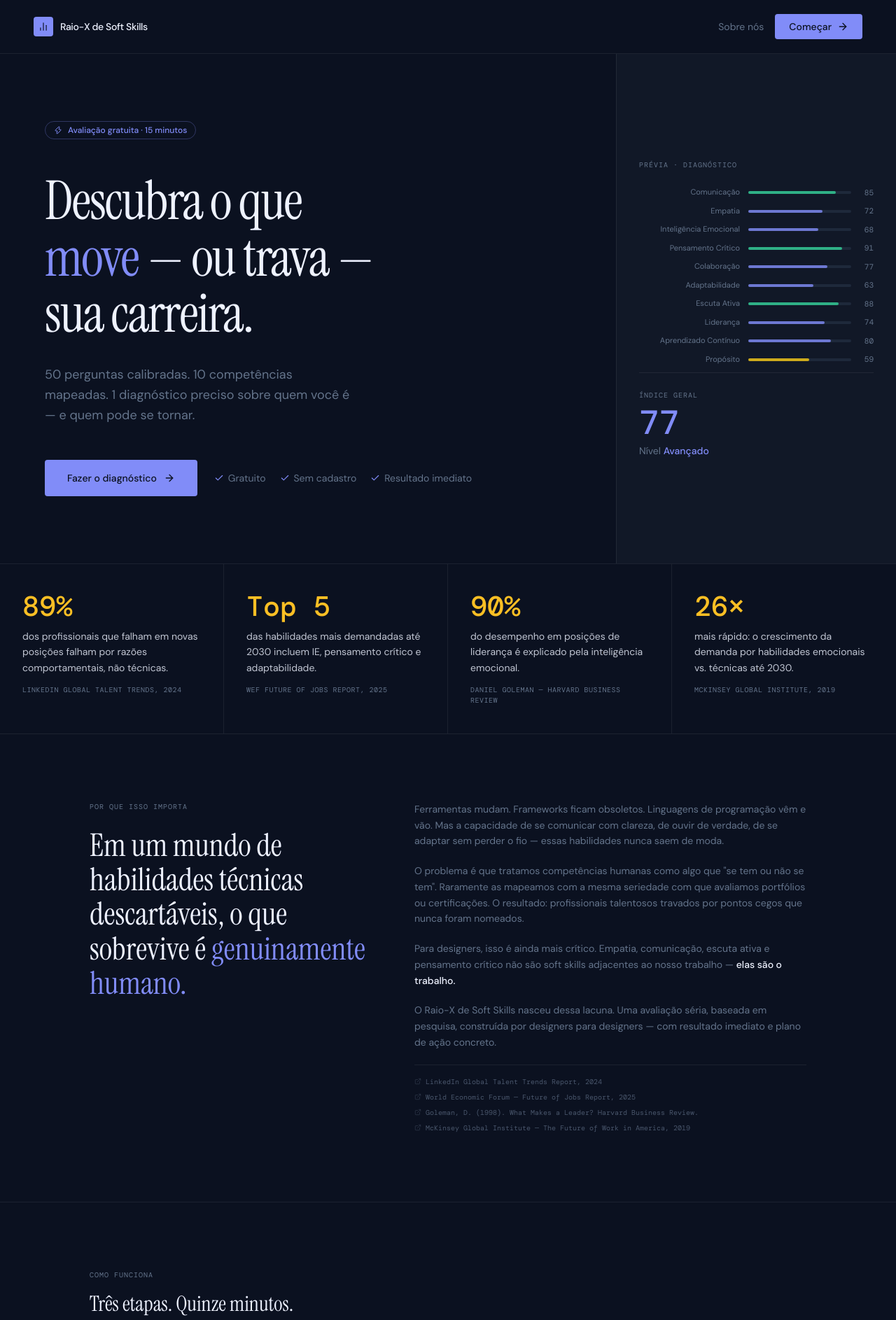
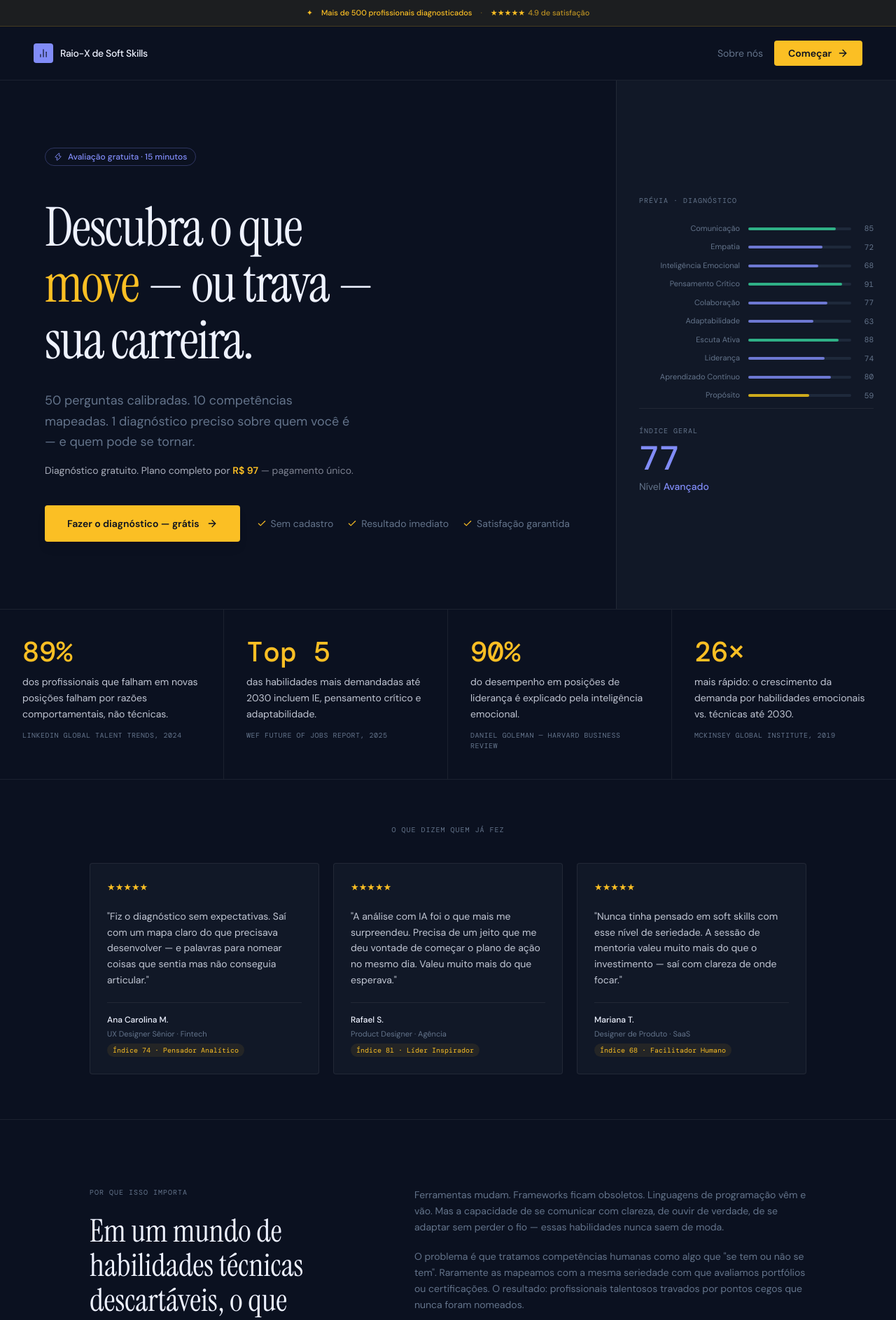
Before and after one commit to naufelpatrick/raio-x-soft-skills-mvp, a React (Vite) app: page / in a window 1280 px wide. Shown: the top 1886 px of the page at 70% size. Built offline with nearby package versions, Linux system fonts and the light colour scheme; a web font is replaced by a local one.

Commit message:
feat: prova social, depoimentos, âmbar nos CTAs, urgência e âncora de preço

```diff
--- a/src/App.jsx
+++ b/src/App.jsx
@@ -122,7 +122,6 @@ function getCrossResults(scores) {
 function exportPDF({ profileData, scores, generalScore, generalLevel, profileName, profileDesc, strengths, opportunities, aiText = "" }) {
   const sorted = [...scores].sort((a, b) => b.score - a.score);
   const year = new Date().getFullYear();
-
   const colorMap = { Inicial: "#ef4444", Emergente: "#f97316", Consistente: "#eab308", Avançado: "#6366f1", Referência: "#10b981" };
 
   const barRows = sorted.map((s) => {
@@ -179,14 +178,8 @@ function exportPDF({ profileData, scores, generalScore, generalLevel, profileNam
   <h2>Pontuação por Competência</h2>
   ${barRows}
   <div style="display:grid;grid-template-columns:1fr 1fr;gap:24px;margin-top:28px;">
-    <div>
-      <h2 style="margin-top:0;">Forças</h2>
-      ${makeList(strengths)}
-    </div>
-    <div>
-      <h2 style="margin-top:0;">Oportunidades</h2>
-      ${makeList(opportunities)}
-    </div>
+    <div><h2 style="margin-top:0;">Forças</h2>${makeList(strengths)}</div>
+    <div><h2 style="margin-top:0;">Oportunidades</h2>${makeList(opportunities)}</div>
   </div>
   ${aiSection}
   <div style="margin-top:40px;border-top:1px solid #e5e7eb;padding-top:16px;">
@@ -229,7 +222,9 @@ function TopNav({ onAbout, onStart, rightSlot }) {
           </button>
         )}
         {rightSlot || (onStart && (
-          <button onClick={onStart} className="flex items-center gap-2 bg-primary text-primary-foreground px-5 py-2 rounded-sm text-sm font-medium hover:opacity-90 transition-opacity">
+          <button onClick={onStart}
+            className="flex items-center gap-2 px-5 py-2 rounded-sm text-sm font-semibold hover:opacity-90 transition-opacity"
+            style={{ backgroundColor: "#FBBF24", color: "#0B1120" }}>
             Começar <ArrowRight className="w-4 h-4" />
           </button>
         ))}
@@ -270,6 +265,30 @@ function PageFooter({ onAbout }) {
 // ─── LANDING ─────────────────────────────────────────────────────────────────
 const DEMO_SCORES = [85, 72, 68, 91, 77, 63, 88, 74, 80, 59];
 
+const TESTIMONIALS = [
+  {
+    name: "Ana Carolina M.",
+    role: "UX Designer Sênior · Fintech",
+    text: "Fiz o diagnóstico sem expectativas. Saí com um mapa claro do que precisava desenvolver — e palavras para nomear coisas que sentia mas não conseguia articular.",
+    score: 74,
+    profile: "Pensador Analítico",
+  },
+  {
+    name: "Rafael S.",
+    role: "Product Designer · Agência",
+    text: "A análise com IA foi o que mais me surpreendeu. Precisa de um jeito que me deu vontade de começar o plano de ação no mesmo dia. Valeu muito mais do que esperava.",
+    score: 81,
+    profile: "Líder Inspirador",
+  },
+  {
+    name: "Mariana T.",
+    role: "Designer de Produto · SaaS",
+    text: "Nunca tinha pensado em soft skills com esse nível de seriedade. A sessão de mentoria valeu muito mais do que o investimento — saí com clareza de onde focar.",
+    score: 68,
+    profile: "Facilitador Humano",
+  },
+];
+
 const RESEARCH_STATS = [
   { value: "89%", label: "dos profissionais que falham em novas posições falham por razões comportamentais, não técnicas.", source: "LinkedIn Global Talent Trends, 2024" },
   { value: "Top 5", label: "das habilidades mais demandadas até 2030 incluem IE, pensamento crítico e adaptabilidade.", source: "WEF Future of Jobs Report, 2025" },
@@ -280,8 +299,19 @@ const RESEARCH_STATS = [
 function Landing({ onStart, onAbout }) {
   return (
     <div className="min-h-screen bg-background text-foreground">
+      {/* ── ANNOUNCEMENT BAR ── */}
+      <div className="flex items-center justify-center gap-3 py-2.5 px-4 text-[11px] font-medium" style={{ backgroundColor: "rgba(251,191,36,0.07)", borderBottom: "1px solid rgba(251,191,36,0.18)", color: "#FBBF24" }}>
+        <span>✦</span>
+        <span>Mais de 500 profissionais diagnosticados</span>
+        <span className="hidden sm:inline opacity-40">·</span>
+        <span className="hidden sm:flex items-center gap-1">
+          <span>★★★★★</span>
+          <span style={{ color: "#FBBF24", opacity: 0.7 }}>4.9 de satisfação</span>
+        </span>
+      </div>
       <TopNav onAbout={onAbout} onStart={onStart} />
 
+      {/* ── HERO ── */}
       <section className="grid grid-cols-1 lg:grid-cols-[1fr_400px] min-h-[90vh] border-b border-border">
         <div className="flex flex-col justify-center px-6 lg:px-16 py-24">
           <div className="inline-flex items-center gap-2 border border-primary/30 text-primary px-3 py-1 rounded-full text-xs font-medium mb-12 w-fit">
@@ -289,20 +319,27 @@ function Landing({ onStart, onAbout }) {
           </div>
           <h1 className="leading-[1.05] mb-8 tracking-tight" style={{ fontFamily: "var(--font-display)", fontSize: "clamp(3rem, 6vw, 5.5rem)" }}>
             Descubra o que<br />
-            <em className="not-italic" style={{ color: "var(--primary)" }}>move</em>
+            <em className="not-italic" style={{ color: "#FBBF24" }}>move</em>
             {" — ou trava —"}<br />
             sua carreira.
           </h1>
-          <p className="text-muted-foreground text-lg leading-relaxed mb-12 max-w-md">
+          <p className="text-muted-foreground text-lg leading-relaxed mb-4 max-w-md">
             50 perguntas calibradas. 10 competências mapeadas. 1 diagnóstico preciso sobre quem você é — e quem pode se tornar.
           </p>
+          <p className="text-sm mb-10 max-w-md">
+            <span className="text-foreground/70">Diagnóstico gratuito. Plano completo por </span>
+            <span className="font-semibold" style={{ color: "#FBBF24" }}>R$ 97</span>
+            <span className="text-foreground/50"> — pagamento único.</span>
+          </p>
           <div className="flex flex-col sm:flex-row items-start sm:items-center gap-6">
-            <button onClick={onStart} className="flex items-center gap-2.5 bg-primary text-primary-foreground px-8 py-4 rounded-sm font-medium hover:opacity-90 transition-opacity text-sm">
-              Fazer o diagnóstico <ArrowRight className="w-4 h-4" />
+            <button onClick={onStart}
+              className="flex items-center gap-2.5 px-8 py-4 rounded-sm font-semibold hover:opacity-90 transition-opacity text-sm shadow-lg"
+              style={{ backgroundColor: "#FBBF24", color: "#0B1120" }}>
+              Fazer o diagnóstico — grátis <ArrowRight className="w-4 h-4" />
             </button>
             <div className="flex flex-wrap gap-x-5 gap-y-2 text-sm text-muted-foreground">
-              {["Gratuito", "Sem cadastro", "Resultado imediato"].map((t) => (
-                <span key={t} className="flex items-center gap-1.5"><Check className="w-3.5 h-3.5 text-primary" /> {t}</span>
+              {["Sem cadastro", "Resultado imediato", "Satisfação garantida"].map((t) => (
+                <span key={t} className="flex items-center gap-1.5"><Check className="w-3.5 h-3.5" style={{ color: "#FBBF24" }} /> {t}</span>
               ))}
             </div>
           </div>
@@ -328,6 +365,7 @@ function Landing({ onStart, onAbout }) {
         </div>
       </section>
 
+      {/* ── RESEARCH STATS ── */}
       <section className="border-b border-border">
         <div className="grid grid-cols-1 sm:grid-cols-2 lg:grid-cols-4">
           {RESEARCH_STATS.map((s, i) => (
@@ -340,6 +378,31 @@ function Landing({ onStart, onAbout }) {
         </div>
       </section>
 
+      {/* ── TESTIMONIALS ── */}
+      <section className="px-6 lg:px-16 py-16 border-b border-border">
+        <div className="max-w-5xl mx-auto">
+          <p className="text-[10px] text-muted-foreground font-mono uppercase tracking-widest mb-10 text-center">O que dizem quem já fez</p>
+          <div className="grid grid-cols-1 md:grid-cols-3 gap-5">
+            {TESTIMONIALS.map((t) => (
+              <div key={t.name} className="bg-card border border-border rounded-sm p-6 flex flex-col gap-5">
+                <div style={{ color: "#FBBF24", fontSize: "13px" }}>★★★★★</div>
+                <p className="text-sm text-foreground/80 leading-relaxed flex-1">"{t.text}"</p>
+                <div className="pt-4 border-t border-border space-y-1">
+                  <p className="text-xs font-medium">{t.name}</p>
+                  <p className="text-[11px] text-muted-foreground">{t.role}</p>
+                  <div className="flex items-center gap-1.5 mt-1.5">
+                    <span className="text-[10px] font-mono px-2 py-0.5 rounded-full" style={{ backgroundColor: "rgba(251,191,36,0.08)", color: "#FBBF24" }}>
+                      Índice {t.score} · {t.profile}
+                    </span>
+                  </div>
+                </div>
+              </div>
+            ))}
+          </div>
+        </div>
+      </section>
+
+      {/* ── WHY SECTION ── */}
       <section className="px-6 lg:px-16 py-24 border-b border-border">
         <div className="max-w-5xl mx-auto grid grid-cols-1 lg:grid-cols-[1fr_1.4fr] gap-16 items-start">
           <div>
@@ -370,6 +433,7 @@ function Landing({ onStart, onAbout }) {
         </div>
       </section>
 
+      {/* ── HOW IT WORKS ── */}
       <section className="px-6 lg:px-16 py-24 border-b border-border">
         <div className="max-w-5xl mx-auto">
           <p className="text-[10px] text-muted-foreground font-mono uppercase tracking-widest mb-4">Como funciona</p>
@@ -395,17 +459,30 @@ function Landing({ onStart, onAbout }) {
         </div>
       </section>
 
+      {/* ── CTA ── */}
       <section className="px-6 lg:px-16 py-24 bg-card border-b border-border">
         <div className="max-w-2xl">
+          <div className="inline-flex items-center gap-2 rounded-full px-3 py-1 text-[11px] font-mono mb-6" style={{ backgroundColor: "rgba(251,191,36,0.08)", border: "1px solid rgba(251,191,36,0.25)", color: "#FBBF24" }}>
+            <Zap className="w-2.5 h-2.5" /> Vagas para mentoria limitadas este mês
+          </div>
           <h2 className="text-4xl mb-4" style={{ fontFamily: "var(--font-display)" }}>
             Você sabe criar.<br />Agora conheça quem cria.
           </h2>
-          <p className="text-muted-foreground mb-10 text-lg leading-relaxed">
+          <p className="text-muted-foreground mb-4 text-lg leading-relaxed">
             Designers excepcionais dominam ferramentas — mas também dominam a si mesmos. Comece pelo diagnóstico.
           </p>
-          <button onClick={onStart} className="flex items-center gap-2.5 bg-primary text-primary-foreground px-8 py-4 rounded-sm font-medium hover:opacity-90 transition-opacity text-sm">
-            Fazer o diagnóstico — grátis <ArrowRight className="w-4 h-4" />
-          </button>
+          <p className="text-sm text-muted-foreground mb-10">
+            Diagnóstico <span className="text-foreground font-medium">gratuito</span>.{" "}
+            Plano completo com IA + mentoria por <span className="font-semibold" style={{ color: "#FBBF24" }}>R$ 97</span> — pagamento único.
+          </p>
+          <div className="flex flex-col sm:flex-row items-start sm:items-center gap-5">
+            <button onClick={onStart}
+              className="flex items-center gap-2.5 px-8 py-4 rounded-sm font-semibold hover:opacity-90 transition-opacity text-sm shadow-lg"
+              style={{ backgroundColor: "#FBBF24", color: "#0B1120" }}>
+              Fazer o diagnóstico — grátis <ArrowRight className="w-4 h-4" />
+            </button>
+            <p className="text-xs text-muted-foreground">✓ Sem cadastro &nbsp;·&nbsp; ✓ Resultado imediato &nbsp;·&nbsp; ✓ Satisfação garantida</p>
+          </div>
         </div>
       </section>
 
@@ -500,7 +577,9 @@ function AboutPage({ onBack, onStart }) {
             <h3 className="text-2xl mb-2" style={{ fontFamily: "var(--font-display)" }}>Pronto para começar?</h3>
             <p className="text-sm text-muted-foreground">O diagnóstico é gratuito e leva 15 minutos.</p>
           </div>
-          <button onClick={onStart} className="flex items-center gap-2 bg-primary text-primary-foreground px-8 py-4 rounded-sm font-medium hover:opacity-90 transition-opacity text-sm shrink-0">
+          <button onClick={onStart}
+            className="flex items-center gap-2 px-8 py-4 rounded-sm font-semibold hover:opacity-90 transition-opacity text-sm shrink-0"
+            style={{ backgroundColor: "#FBBF24", color: "#0B1120" }}>
             Fazer o diagnóstico <ArrowRight className="w-4 h-4" />
           </button>
         </div>
@@ -699,7 +778,7 @@ function PdiCard({ competencyId }) {
 
 // ─── UPGRADE SECTION ──────────────────────────────────────────────────────────
 function UpgradeSection({ profileData, scores, answers, generalScore, generalLevel, profileName, profileDesc, strengths, opportunities }) {
-  const [phase, setPhase] = useState("preview"); // "preview"|"form"|"code"|"loading"|"report"
+  const [phase, setPhase] = useState("preview");
   const [lead, setLead] = useState({ name: profileData?.name || "", email: "", whatsapp: "" });
   const [accessCode, setAccessCode] = useState("");
   const [codeError, setCodeError] = useState(null);
```
